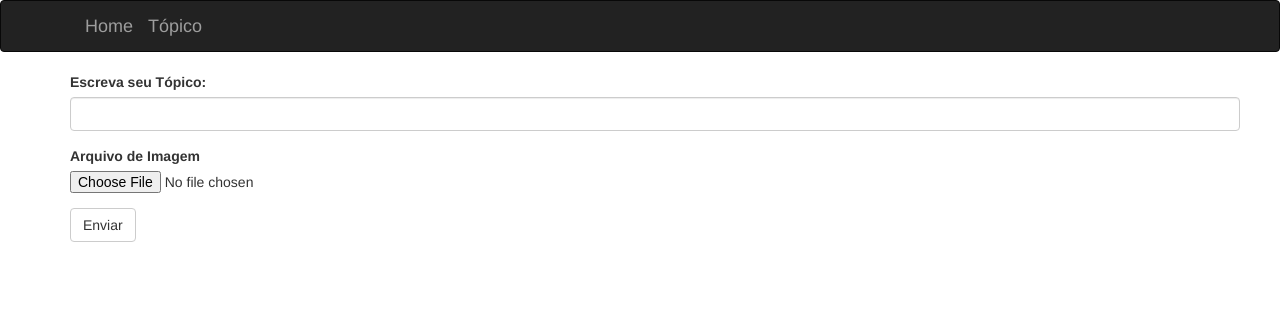
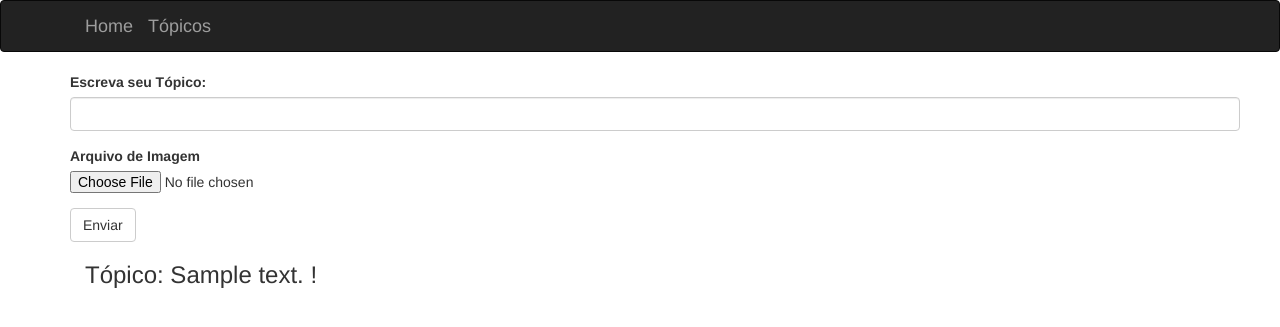
Before and after one commit to eduardohangel2018/SMSCode, a Flask app: template templates/topic.html in a window 1280 px wide. Shown: the top 327 px of the page. Run offline with Flask 2, Linux system fonts and the light colour scheme; the template is opened without the code that fills it: values that come from a table or form of the project are taken from there, most other values are stand-ins (such as "Sample title", 1, 10 or a date in 2020); some libraries are stand-ins or nearby versions.

Commit message:
Adição topic page

```diff
--- a/main.py
+++ b/main.py
@@ -8,11 +8,11 @@ from datetime import datetime
 from flask_wtf import FlaskForm, Form
 from wtforms import StringField, SubmitField, FileField
 from wtforms.validators import DataRequired, Length, ValidationError, Required
-
 from config import db
 
+
 app = Flask(__name__)
-app.config['SECRET_KEY'] = 'secret'
+app.config['SECRET_KEY'] = 'secret!'
 
 bootstrap = Bootstrap(app)
 moment = Moment(app)
@@ -28,7 +28,7 @@ class NameForm(FlaskForm):
 
 
 class UploadForm(Form):
-    name = StringField('Escreva seu Tópico:', validators=[DataRequired(), Length(1, 128)])
+    text = StringField('Escreva seu Tópico:', validators=[DataRequired(), Length(1, 300)])
     image_file = FileField('Arquivo de Imagem')
     submit = SubmitField('Enviar')
 
@@ -37,16 +37,6 @@ class UploadForm(Form):
             raise ValidationError('Extensão inválida')
         if imghdr.what(field.data) != '.jpeg':
             raise ValidationError('Formato inválido')
-
-
-@app.errorhandler(404)
-def page_not_found(e):
-    return render_template('404.html'), 404
-
-
-@app.errorhandler(500)
-def server_error(e):
-    return render_template('500.html'), 500
 
 
 @app.route('/')
@@ -62,12 +52,24 @@ def index():
 @app.route('/topic', methods=['GET', 'POST'])
 def topic():
     image = None
+    text = None
     form = UploadForm()
     if form.validate_on_submit():
         image = 'uploads/' + form.image_file.data.filename
         # app.static_folder é o path que o flask olha para onde irá renderizar as imagens na aplicação
         form.image_file.data.save(os.path.join(app.static_folder, image))
-    return render_template('topic.html', form=form, image=image)
+        text = form.text.data
+    return render_template('topic.html', form=form, image=image, text=text)
+
+
+@app.errorhandler(404)
+def page_not_found(e):
+    return render_template('404.html'), 404
+
+
+@app.errorhandler(500)
+def server_error(e):
+    return render_template('500.html'), 500
 
 
 @app.before_first_request
--- a/templates/base.html
+++ b/templates/base.html
@@ -1,5 +1,4 @@
 {% extends "bootstrap/base.html" %}
-
 {% block title %}Flask{% endblock %}
 
 {% block navbar %}
@@ -7,7 +6,7 @@
     <div class="container">
         <div class="navbar-collapse collapse">
             <a class="navbar-brand" href="{{ url_for('index') }}"> Home </a>
-            <a class="navbar-brand" href="{{ url_for('topic') }}"> Tópico </a>
+            <a class="navbar-brand" href="{{ url_for('topic') }}"> Tópicos </a>
         </div>
     </div>
 </div>
@@ -21,7 +20,6 @@
         {{ message }}
     </div>
     {% endfor %}
-
     {% block page_content %}{% endblock %}
 </div>
 {% endblock %}
--- a/templates/topic.html
+++ b/templates/topic.html
@@ -10,5 +10,14 @@
     {% if image %}
         <img src="{{ url_for('static', filename=image) }}">
     {% endif %}
+    <div>
+        <h3>Tópico:
+            {% if text %}
+            {{ text }}
+            {% else %}
+            Sem conteúdo
+            {% endif %}!
+        </h3>
+    </div>
 </div>
 {% endblock %}
```
Also changed, not shown: model.py (+14 -7 lines), requirements.txt (added, +21 -0 lines), templates/user.html (deleted, +0 -11 lines), code.sqlite3 (deleted).
